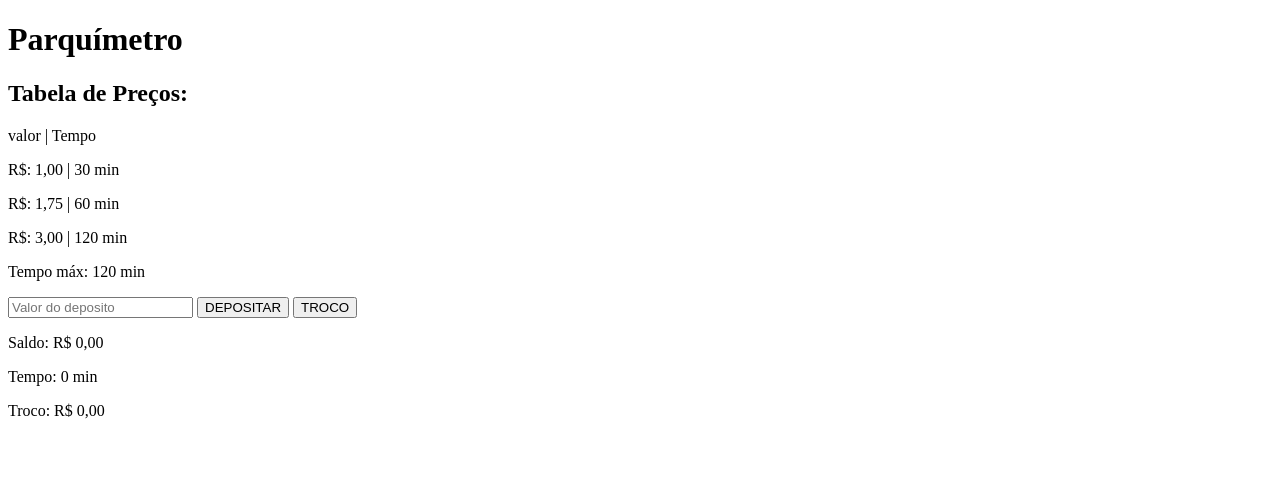
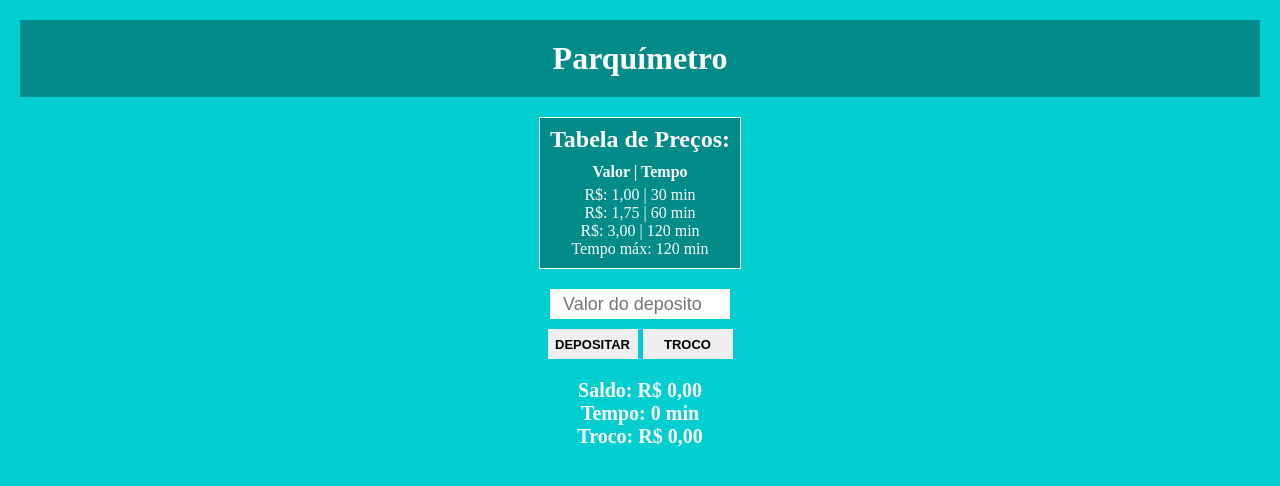
Before and after one commit to fabrwilbert/parquimetro, a plain HTML site: page index.html in a window 1280 px wide. Drawn offline with Linux system fonts and the light colour scheme.

Commit message:
stylescss

```diff
--- a/index.html
+++ b/index.html
@@ -4,19 +4,22 @@
     <meta charset="UTF-8">
     <meta name="viewport" content="width=device-width, initial-scale=1.0">
     <title>Parquimetro</title>
+    <link rel="stylesheet" href="styles.css">
 </head>
 <body>
     <header>
         <h1>Parquímetro</h1>
     </header>
    <main>
-        <h2>Tabela de Preços:</h2>
-        <p id="cabecalho">valor | Tempo</p>
-        <p>R$: 1,00 | 30 min</p>
-        <p>R$: 1,75 | 60 min</p>
-        <p>R$: 3,00 | 120 min</p>
-        <p id="rodape">Tempo máx: 120 min</p>
-        <section>
+        <section class="tabela">
+            <h2>Tabela de Preços:</h2>
+            <p id="cabecalho">Valor | Tempo</p>
+            <p>R$: 1,00 | 30 min</p>
+            <p>R$: 1,75 | 60 min</p>
+            <p>R$: 3,00 | 120 min</p>
+            <p id="rodape">Tempo máx: 120 min</p>
+        </section>
+        <section class="usuario">
             <input type="number" id="valorDeposito" placeholder="Valor do deposito">
 
             <button onclick="nParquimetro.depositar()">DEPOSITAR</button>
--- a/styles.css
+++ b/styles.css
@@ -0,0 +1,73 @@
+/*CSS RESET*/
+*{
+    margin: 0;
+    padding: 0;
+}
+
+body{
+    background-color: #00CED1;
+    color: #FFFFFF;
+    margin: 20px;
+}
+
+header{
+    text-align: center;
+    margin-bottom: 20px;
+    background-color: #008B8B;
+    padding: 20px;
+}
+
+main{
+    text-align: center;
+}
+
+main h2{
+    margin-bottom: 10px;
+    margin-top: 8px;
+}
+
+.tabela{
+    border: 1px solid #FFFFFF;
+    width: 200px;
+    height: 150px;
+    margin-left: auto;
+    margin-right: auto;
+    margin-bottom: 20px;
+    background-color: #008B8B;
+}
+
+#cabecalho{
+    font-weight: bold;
+    margin-bottom: 5px;
+
+}
+
+input{
+    display: block;
+    margin-left: auto;
+    margin-right: auto;
+    margin-bottom: 10px;
+    width: 180px;
+    height: 30px;
+    text-align: center;
+    font-size: 18px;
+    border: none;
+}
+
+button{
+    display: inline;
+    margin-left: auto;
+    margin-right: auto;
+    margin-bottom: 20px;
+    width: 90px;
+    height: 30px;
+    font-size: 13px;
+    font-weight: bold;
+    border: none;
+
+}
+
+.usuario{
+    font-weight: bold;
+    font-size: 20px;
+}
```
